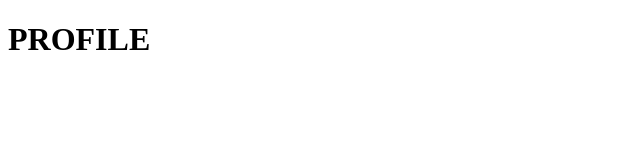
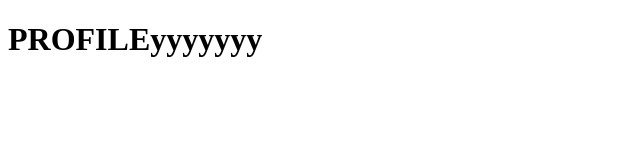
Before and after one commit to natcha1997/SEgit, a plain HTML site: page profiles.html in a window 1280 px wide. Shown: the whole page, without its empty margins (0-640 px from the left). Drawn offline with Linux system fonts and the light colour scheme.

Commit message:
Update profiles.html

```diff
--- a/profiles.html
+++ b/profiles.html
@@ -7,6 +7,6 @@
     <title>Document</title>
 </head>
 <body>
-    <h1>PROFILE</h1>
+    <h1>PROFILEyyyyyyy</h1>
 </body>
 </html>
```
